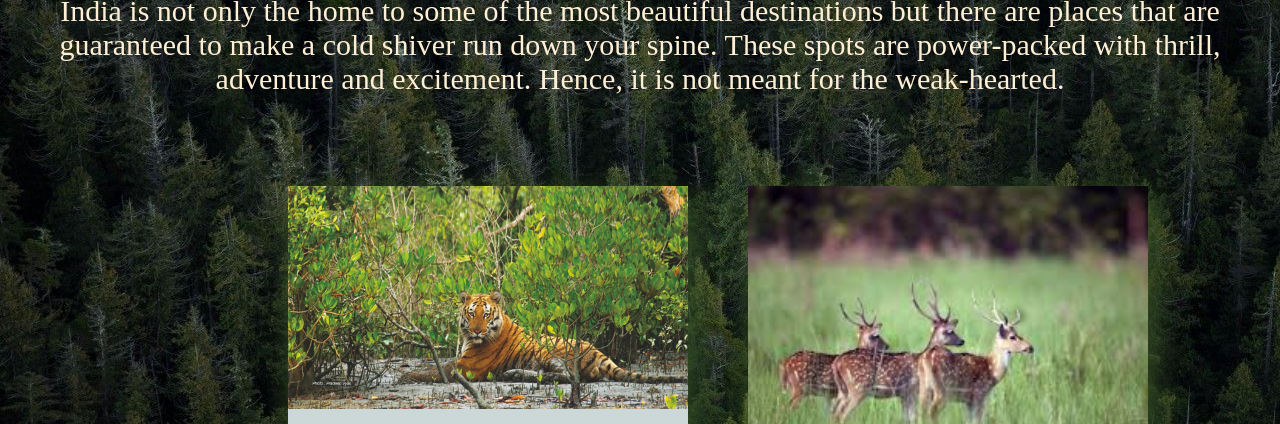
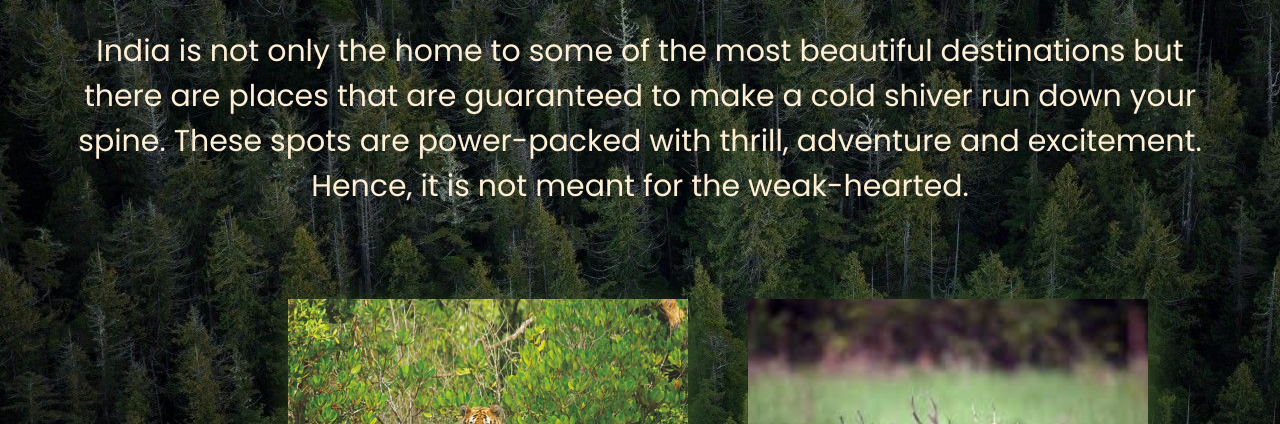
Before and after one commit to ishantk69/Danger_zone, a plain HTML site: page index.html in a window 1280 px wide. Shown: the part 169-593 px from the top of the page. Drawn offline with Linux system fonts and the light colour scheme.

Commit message:
font added

```diff
--- a/home.css
+++ b/home.css
@@ -1,6 +1,6 @@
 *{
     box-sizing:border-box;
-    font-family: 'Times New Roman', Times, serif;
+    font-family: 'Poppins';
 }
 body{
     background-image: url(./IMG/wall.jpg);
--- a/index.html
+++ b/index.html
@@ -4,6 +4,10 @@
     <meta charset="UTF-8">
     <meta http-equiv="X-UA-Compatible" content="IE=edge">
     <meta name="viewport" content="width=device-width, initial-scale=1.0">
+    <link rel="preconnect" href="https://fonts.googleapis.com">
+        <link rel="preconnect" href="https://fonts.gstatic.com" crossorigin>
+<link href="https://fonts.googleapis.com/css2?family=Poppins&display=swap" rel="stylesheet">
+
     <title>Home</title>
     <link rel="Stylesheet" href="home.css">
 </head>
```
